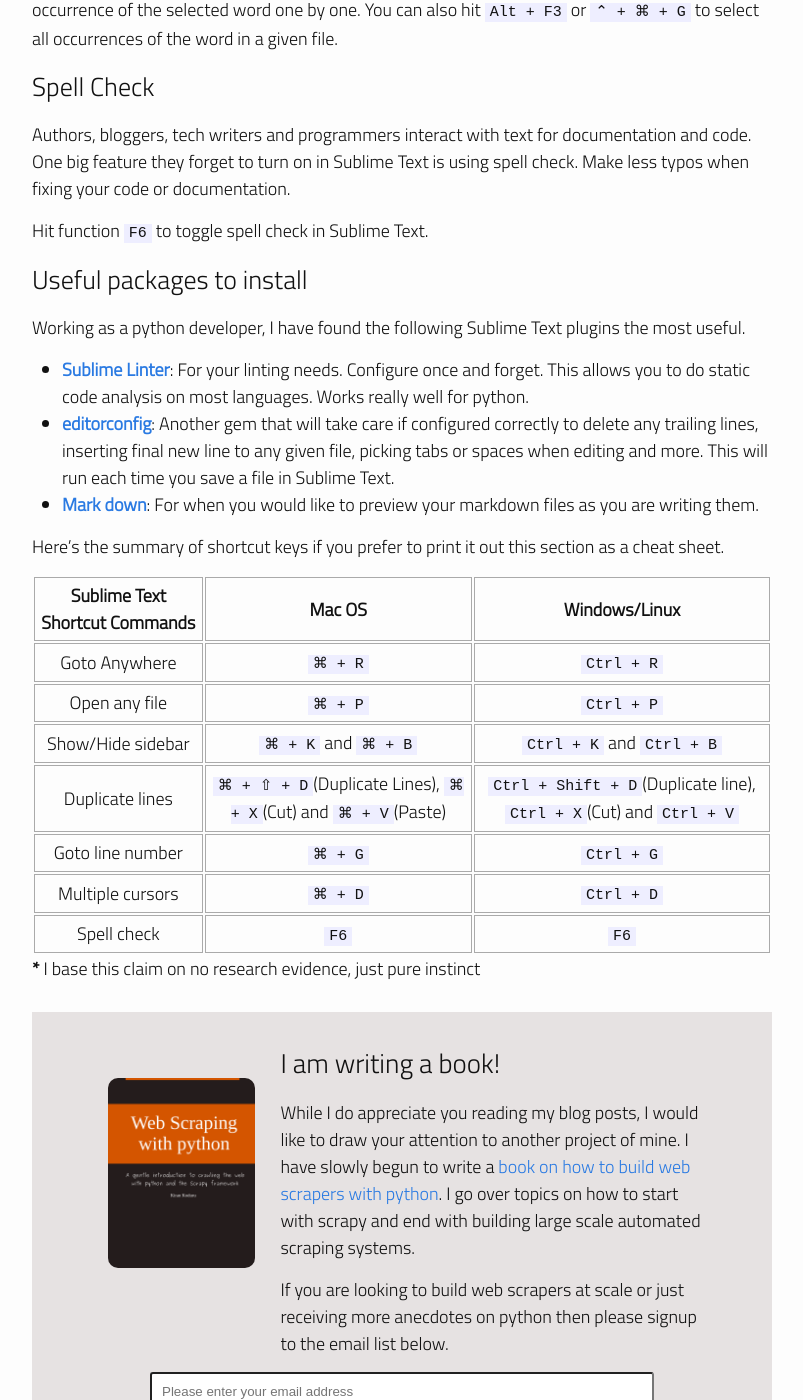
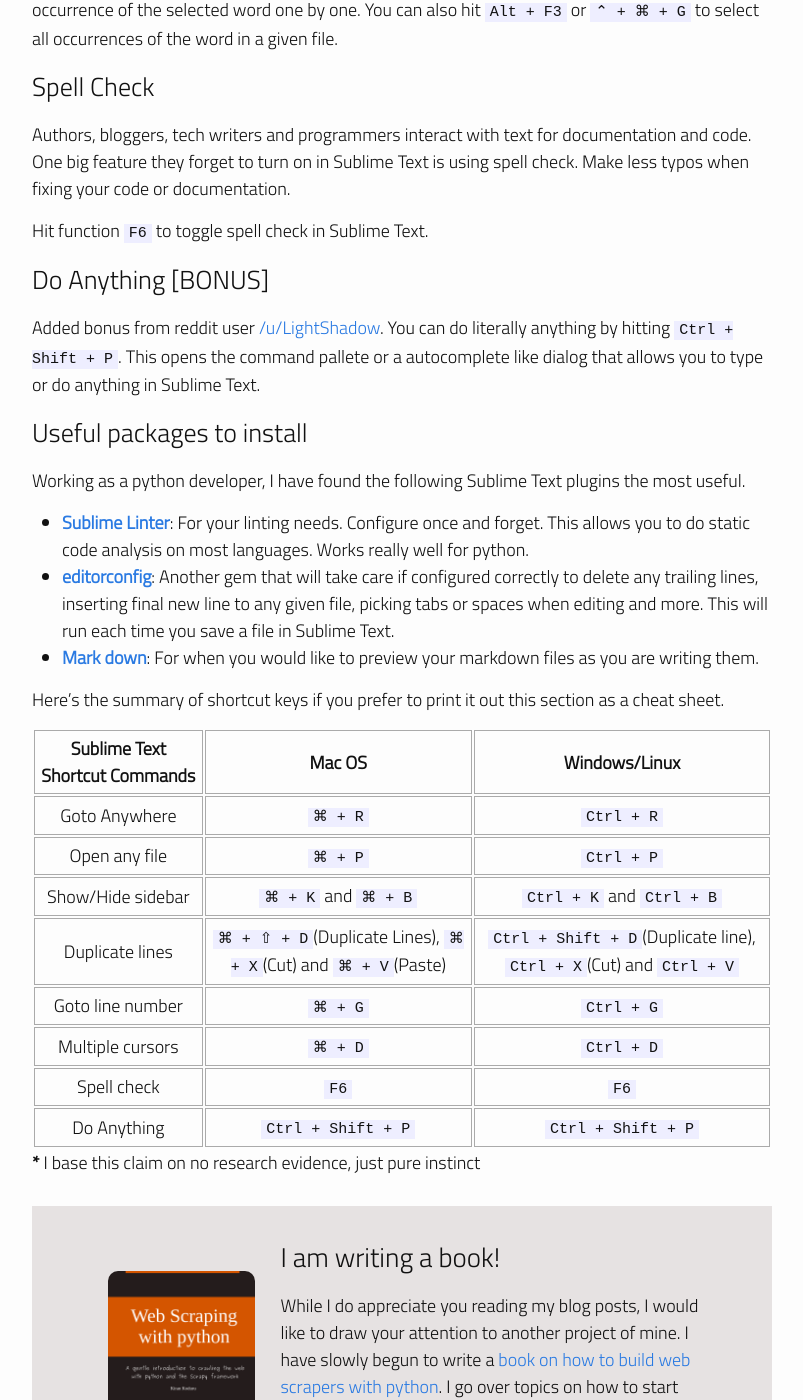
Before and after one commit to arupbhunia/kirankoduru.github.io, a Jekyll site: the page built from _posts/2017-10-24-sublime-text-ninja.md, in a window 1280 px wide and 1400 px high, scrolled down 1812 px. Shown: the whole window, without its empty margins (238-1041 px from the left). Built offline with Jekyll 4.4.1, drawn with Linux system fonts in a browser that asks for light colours; nearby versions of some CDN libraries; comment, search, counter and statistics services are not loaded; some of the changed text lies outside the part shown.

Commit message:
Add "Do Anything" shortcut to sublime text post

```diff
--- a/_posts/2017-10-24-sublime-text-ninja.md
+++ b/_posts/2017-10-24-sublime-text-ninja.md
@@ -50,6 +51,10 @@
 
 Hit function `F6` to toggle spell check in Sublime Text.
 
+### Do Anything [BONUS]
+
+Added bonus from reddit user [/u/LightShadow](https://www.reddit.com/r/Python/comments/78gkgn/7_shortcuts_of_a_highly_effective_sublime_text/dotnitp/). You can do literally anything by hitting `Ctrl + Shift + P`. This opens the command pallete or a autocomplete like dialog that allows you to type or do anything in Sublime Text.
+
 ### Useful packages to install
 
 Working as a python developer, I have found the following Sublime Text plugins the most useful.
@@ -69,5 +74,7 @@
 |Goto line number|`⌘ + G`|`Ctrl + G`|
 |Multiple cursors|`⌘ + D`|`Ctrl + D`|
 |Spell check|`F6`|`F6`|
+|Do Anything|`Ctrl + Shift + P`|`Ctrl + Shift + P`|
+
 
 __*__ I base this claim on no research evidence, just pure instinct
```
Also changed, not shown: other parts of _posts/2017-10-24-sublime-text-ninja.md (+1 -0 lines).
